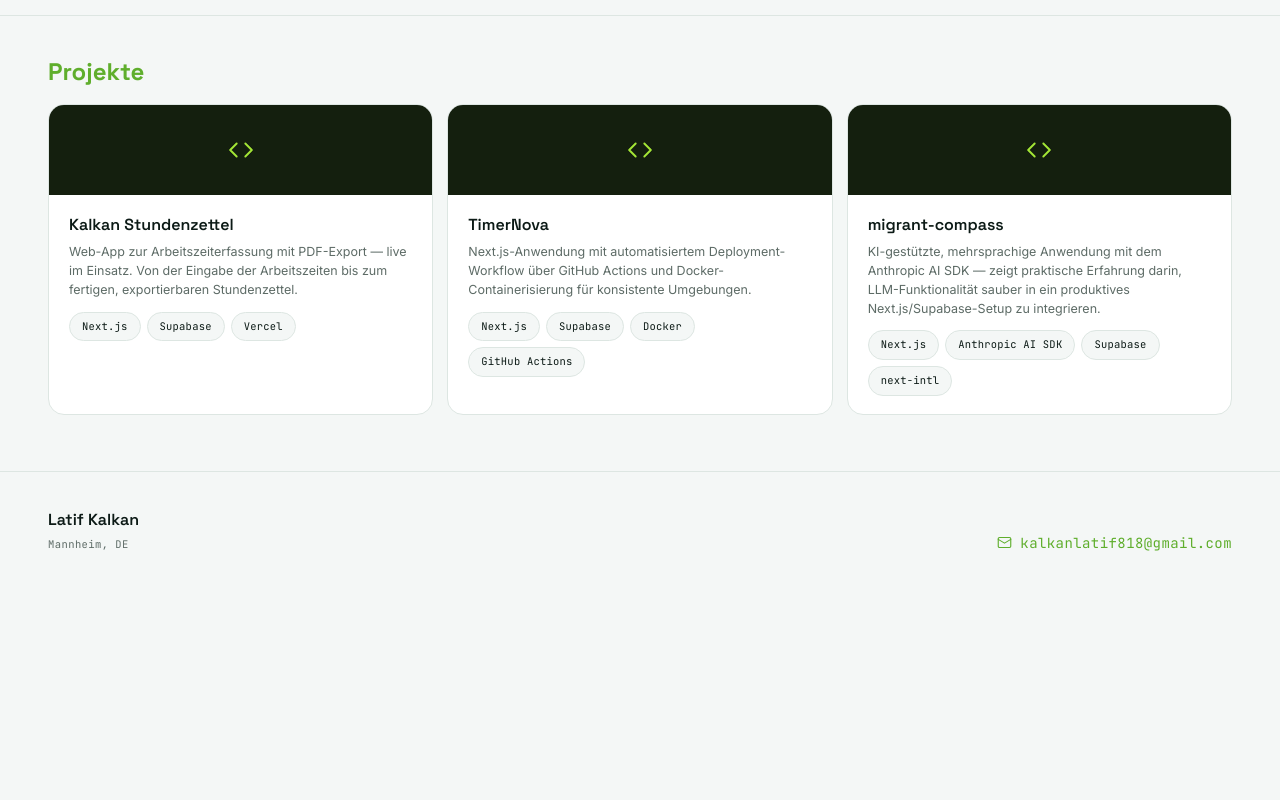
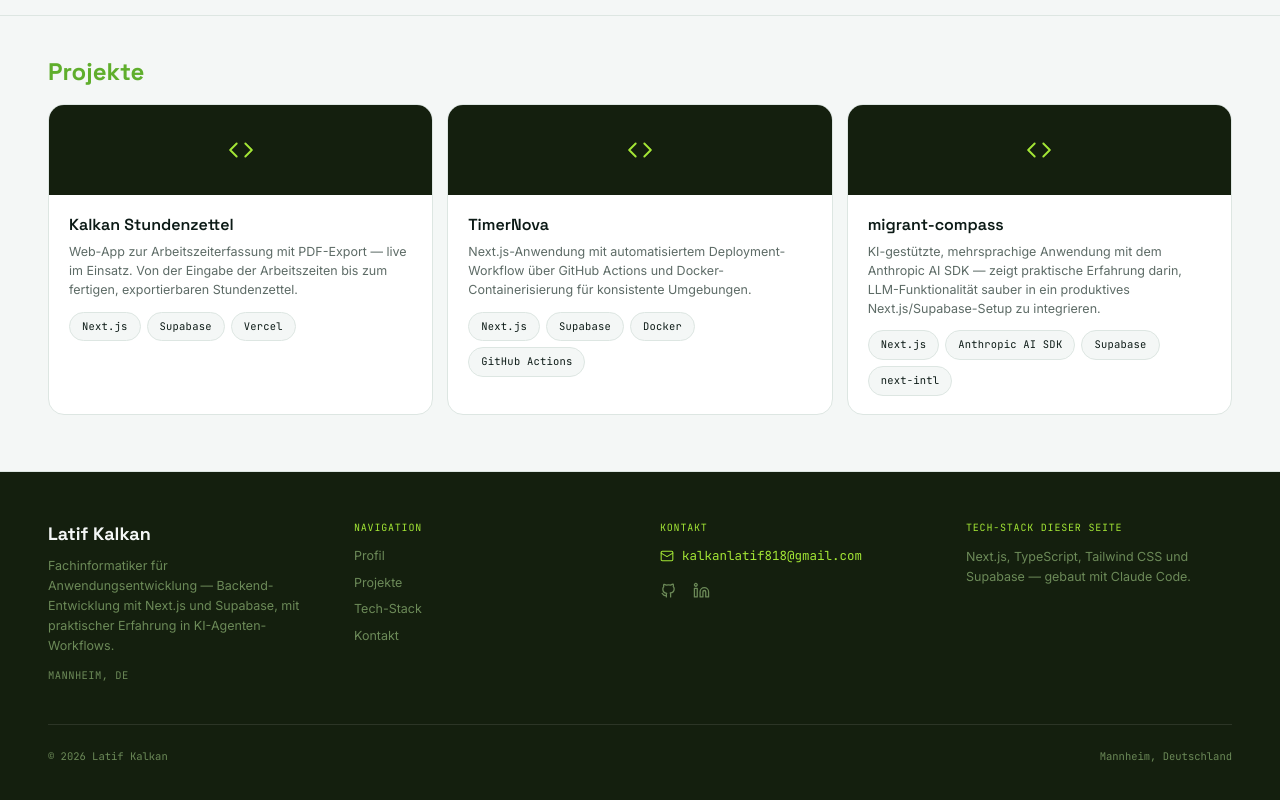
Before and after one commit to kalkanlatif/latif-portfolio, a Next.js app: page / in a window 1280 px wide. Shown: the part 2581-3381 px from the top of the page. Before the commit the page ends 3170 px from the top, so only its background shows below. Built offline with nearby package versions, Linux system fonts and the light colour scheme.

Commit message:
feat: expand footer into dark multi-column layout with nav, contact, and tech-stack info

```diff
--- a/src/components/Footer.tsx
+++ b/src/components/Footer.tsx
@@ -2,23 +2,90 @@ export default function Footer() {
   return (
     <footer
       id="contact"
-      className="flex flex-wrap items-end justify-between gap-5 border-t border-border px-12 py-9"
+      className="border-t border-border bg-card-dark px-12 py-12 text-on-dark"
     >
+      <div className="grid grid-cols-1 gap-10 sm:grid-cols-2 lg:grid-cols-4">
         <div>
-        <div className="mb-[5px] font-display text-base font-semibold">
+          <div className="font-display text-lg font-bold text-on-dark">
             Latif Kalkan
           </div>
-        <div className="font-mono text-[10.5px] tracking-[0.04em] text-muted">
+          <p className="mt-2 font-body text-[12.5px] leading-[1.6] text-on-dark-muted">
+            Fachinformatiker für Anwendungsentwicklung — Backend-Entwicklung
+            mit Next.js und Supabase, mit praktischer Erfahrung in
+            KI-Agenten-Workflows.
+          </p>
+          <div className="mt-3 font-mono text-[10.5px] tracking-[0.04em] text-on-dark-muted uppercase">
             Mannheim, DE
           </div>
         </div>
+
+        <div>
+          <div className="mb-3 font-mono text-[10px] tracking-[0.08em] text-accent-bright uppercase">
+            Navigation
+          </div>
+          <div className="flex flex-col gap-2 font-body text-[12.5px]">
+            <a
+              href="#experience"
+              className="text-on-dark-muted transition-colors hover:text-on-dark"
+            >
+              Profil
+            </a>
+            <a
+              href="#projects"
+              className="text-on-dark-muted transition-colors hover:text-on-dark"
+            >
+              Projekte
+            </a>
+            <a
+              href="#skills"
+              className="text-on-dark-muted transition-colors hover:text-on-dark"
+            >
+              Tech-Stack
+            </a>
+            <a
+              href="#contact"
+              className="text-on-dark-muted transition-colors hover:text-on-dark"
+            >
+              Kontakt
+            </a>
+          </div>
+        </div>
+
+        <div>
+          <div className="mb-3 font-mono text-[10px] tracking-[0.08em] text-accent-bright uppercase">
+            Kontakt
+          </div>
           <a
             href="mailto:kalkanlatif818@gmail.com"
-        className="flex items-center gap-2 font-mono text-sm tracking-[0.03em] text-accent"
+            className="flex items-center gap-2 font-mono text-[12.5px] text-accent-bright"
           >
             <svg
-          width="15"
-          height="15"
+              width="14"
+              height="14"
+              viewBox="0 0 24 24"
+              fill="none"
+              stroke="currentColor"
+              strokeWidth="1.8"
+              strokeLinecap="round"
+              strokeLinejoin="round"
+              className="shrink-0"
+            >
+              <rect x="2" y="4" width="20" height="16" rx="2" />
+              <polyline points="2 7 12 13 22 7" />
+            </svg>
+            kalkanlatif818@gmail.com
+          </a>
+          <div className="mt-4 flex items-center gap-4">
+            <a
+              href="https://github.com/"
+              target="_blank"
+              rel="noopener noreferrer"
+              aria-label="GitHub"
+              className="text-on-dark-muted transition-colors hover:text-on-dark"
+            >
+              <svg
+                width="17"
+                height="17"
                 viewBox="0 0 24 24"
                 fill="none"
                 stroke="currentColor"
@@ -26,11 +93,49 @@ export default function Footer() {
                 strokeLinecap="round"
                 strokeLinejoin="round"
               >
-          <rect x="2" y="4" width="20" height="16" rx="2" />
-          <polyline points="2 7 12 13 22 7" />
+                <path d="M9 19c-4.3 1.4-4.3-2.5-6-3m12 5v-3.5c0-1 .1-1.4-.5-2 2.8-.3 5.5-1.4 5.5-6a4.6 4.6 0 0 0-1.3-3.2 4.2 4.2 0 0 0-.1-3.2s-1.1-.3-3.5 1.3a12.3 12.3 0 0 0-6.2 0C6.5 3.2 5.4 3.5 5.4 3.5a4.2 4.2 0 0 0-.1 3.2A4.6 4.6 0 0 0 4 9.9c0 4.6 2.7 5.7 5.5 6-.6.6-.6 1.2-.5 2V21" />
               </svg>
-        kalkanlatif818@gmail.com
             </a>
+            <a
+              href="https://linkedin.com/"
+              target="_blank"
+              rel="noopener noreferrer"
+              aria-label="LinkedIn"
+              className="text-on-dark-muted transition-colors hover:text-on-dark"
+            >
+              <svg
+                width="17"
+                height="17"
+                viewBox="0 0 24 24"
+                fill="none"
+                stroke="currentColor"
+                strokeWidth="1.8"
+                strokeLinecap="round"
+                strokeLinejoin="round"
+              >
+                <path d="M16 8a6 6 0 0 1 6 6v7h-4v-7a2 2 0 0 0-2-2 2 2 0 0 0-2 2v7h-4v-7a6 6 0 0 1 6-6z" />
+                <rect x="2" y="9" width="4" height="12" />
+                <circle cx="4" cy="4" r="2" />
+              </svg>
+            </a>
+          </div>
+        </div>
+
+        <div>
+          <div className="mb-3 font-mono text-[10px] tracking-[0.08em] text-accent-bright uppercase">
+            Tech-Stack dieser Seite
+          </div>
+          <p className="font-body text-[12.5px] leading-[1.6] text-on-dark-muted">
+            Next.js, TypeScript, Tailwind CSS und Supabase — gebaut mit
+            Claude Code.
+          </p>
+        </div>
+      </div>
+
+      <div className="mt-10 flex flex-wrap items-center justify-between gap-3 border-t border-white/10 pt-6 font-mono text-[10.5px] text-on-dark-muted">
+        <span>© 2026 Latif Kalkan</span>
+        <span>Mannheim, Deutschland</span>
+      </div>
     </footer>
   );
 }
```
Lines whose indentation alone changed are shown as unchanged.
